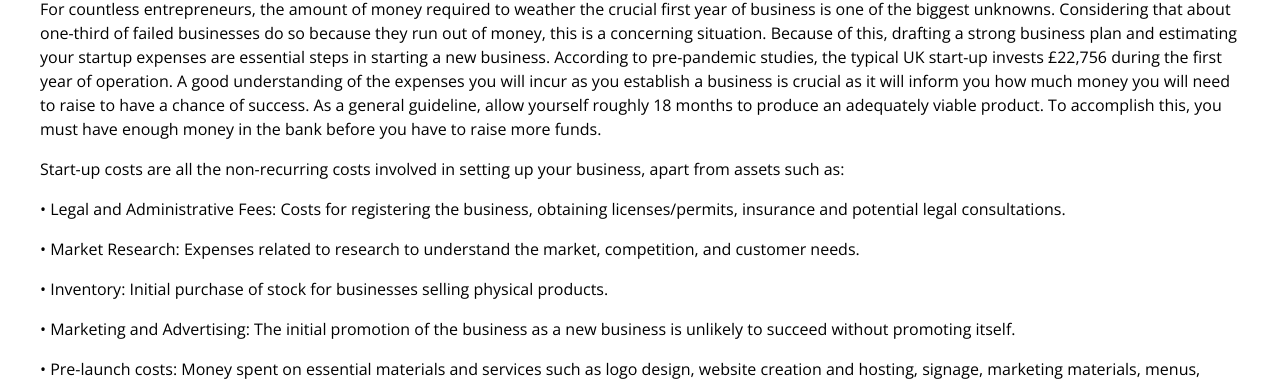
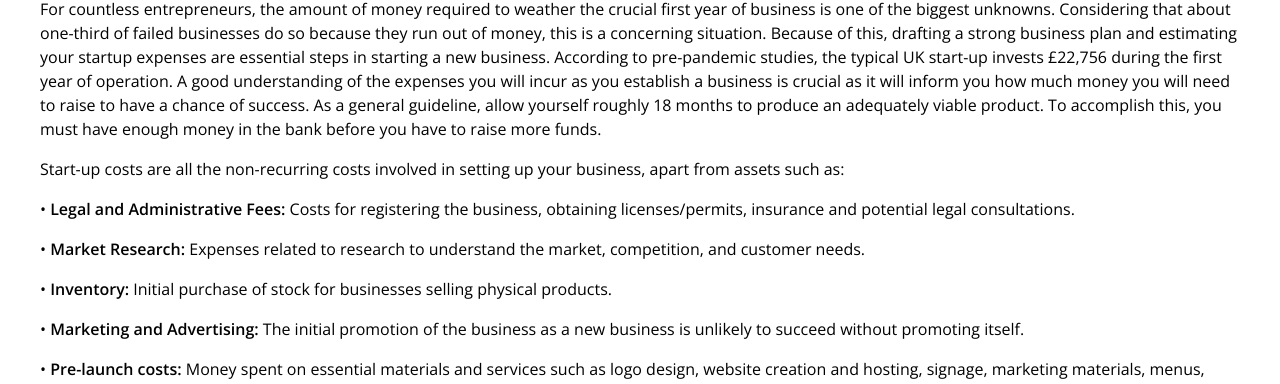
Before and after one commit to Starfall10/Q-nomics, a plain HTML site: page cost-of-stating-buisness.html in a window 1280 px wide. Shown: the part 411-795 px from the top of the page. Drawn offline with nearby package versions, Linux system fonts and the light colour scheme.

Commit message:
updated the font-weight in cost of starting buisness

```diff
--- a/cost-of-stating-buisness.html
+++ b/cost-of-stating-buisness.html
@@ -27,11 +27,11 @@
             <p>For countless entrepreneurs, the amount of money required to weather the crucial first year of business is one of the biggest unknowns. Considering that about one-third of failed businesses do so because they run out of money, this is a concerning situation. Because of this, drafting a strong business plan and estimating your startup expenses are essential steps in starting a new business. According to pre-pandemic studies, the typical UK start-up invests £22,756 during the first year of operation. A good understanding of the expenses you will incur as you establish a business is crucial as it will inform you how much money you will need to raise to have a chance of success. As a general guideline, allow yourself roughly 18 months to produce an adequately viable product. To accomplish this, you must have enough money in the bank before you have to raise more funds.</p>
             <p>Start-up costs are all the non-recurring costs involved in setting up your business, apart from assets such as:</p>
             <ul>
-                <li><p>•	Legal and Administrative Fees: Costs for registering the business, obtaining licenses/permits, insurance and potential legal consultations.</p></li>
-                <li><p>•	Market Research: Expenses related to research to understand the market, competition, and customer needs.</p></li>
-                <li><p>•	Inventory: Initial purchase of stock for businesses selling physical products.</p></li>
-                <li><p>•	Marketing and Advertising: The initial promotion of the business as a new business is unlikely to succeed without promoting itself. </p></li>
-                <li><p>•	Pre-launch costs: Money spent on essential materials and services such as logo design, website creation and hosting, signage, marketing materials, menus, posters, renting premises, and any initial recruitment fees required to hire staff before your business opens.</p></li>
+                <li><p>•	<b>Legal and Administrative Fees:</b> Costs for registering the business, obtaining licenses/permits, insurance and potential legal consultations.</p></li>
+                <li><p>•	<b>Market Research:</b> Expenses related to research to understand the market, competition, and customer needs.</p></li>
+                <li><p>•	<b>Inventory:</b> Initial purchase of stock for businesses selling physical products.</p></li>
+                <li><p>•	<b>Marketing and Advertising:</b> The initial promotion of the business as a new business is unlikely to succeed without promoting itself. </p></li>
+                <li><p>•	<b>Pre-launch costs:</b> Money spent on essential materials and services such as logo design, website creation and hosting, signage, marketing materials, menus, posters, renting premises, and any initial recruitment fees required to hire staff before your business opens.</p></li>
             </ul>
             <p>The nature of startup costs can vary significantly between businesses that sell products and those that offer services.</p>
 
--- a/css/main.css
+++ b/css/main.css
@@ -18,6 +18,10 @@ article {
 article p {
     padding: 0.5em;
     line-height: 1.5em;
+}
+
+b {
+    font-weight: 600;
 }
 
 h2 {
```
